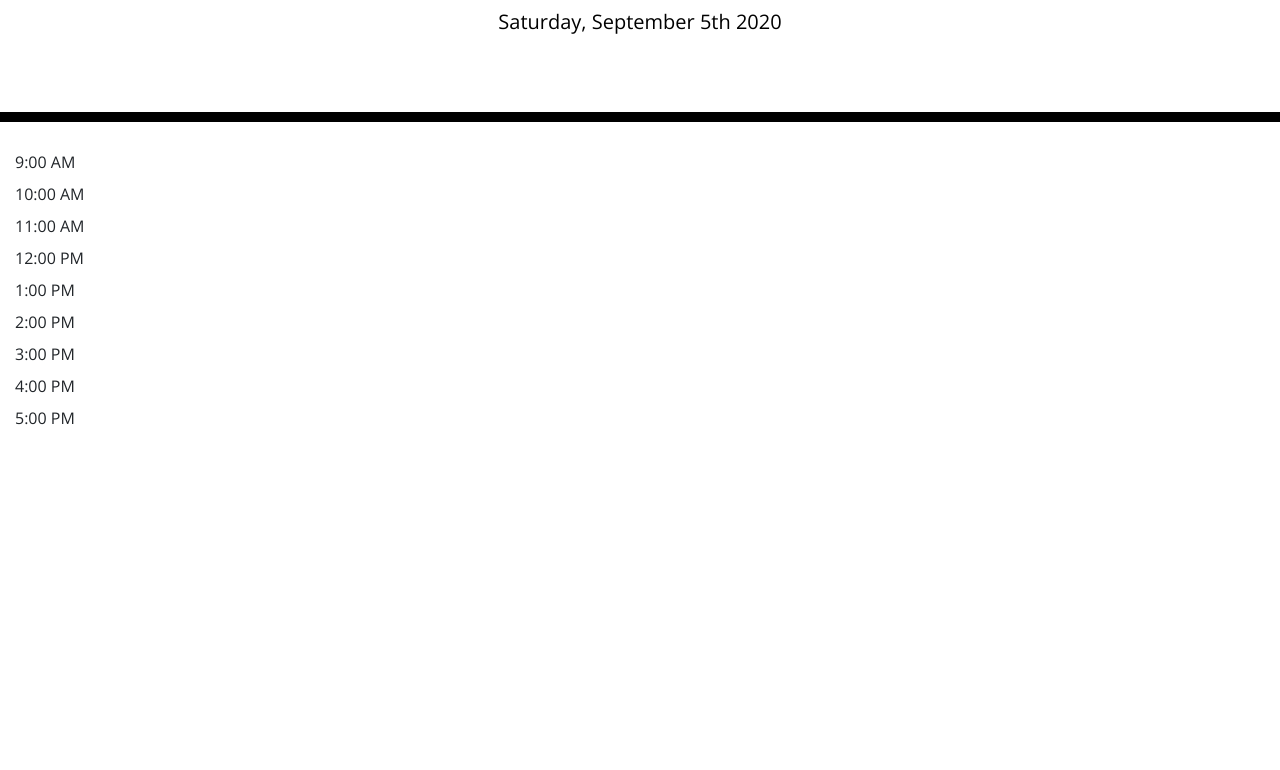
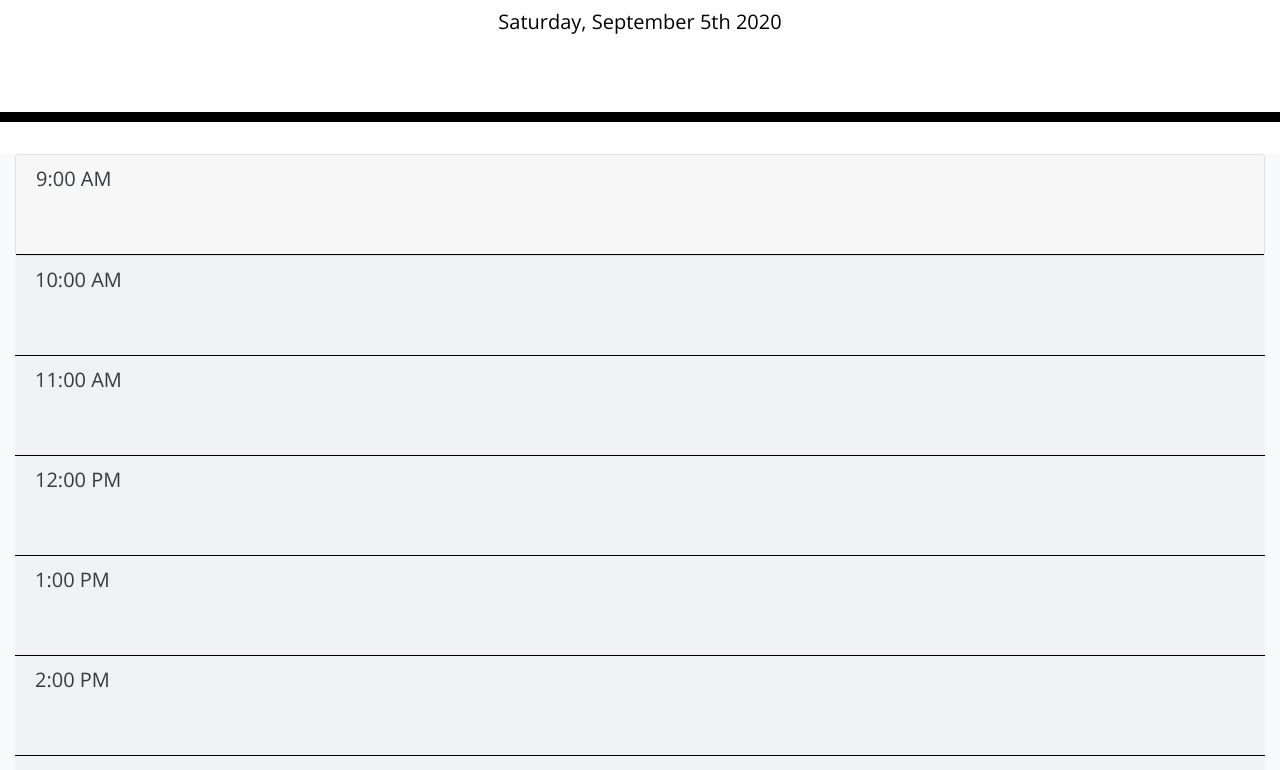
Before and after one commit to merayoussef/daily-planner, a plain HTML site: page index.html in a window 1280 px wide. Shown: the part 182-952 px from the top of the page. Drawn offline with nearby package versions, Linux system fonts and the light colour scheme.

Commit message:
styled time slots

```diff
--- a/assets/css/style.css
+++ b/assets/css/style.css
@@ -69,3 +69,9 @@ textarea{
   font-size: 20px;
   transition: all .3s ease-in-out;
 }
+
+.nine, .ten, .eleven, .twelve, .one, .two, .three, .four {
+  min-height: 100px;
+  widows: 100%;
+  border-bottom: 1px solid black;
+}
--- a/assets/javascript/javascript.js
+++ b/assets/javascript/javascript.js
@@ -2,3 +2,13 @@
 var nowMoment = moment();
 var displayDate = document.getElementById('currentDay');
 displayDate.innerHTML = nowMoment.format("dddd, MMMM Do YYYY")
+
+
+var tasks = {};
+
+var createTask = function(){
+    var taskText = document.createElement("li")
+    var saveTask = document.createElement("button")
+
+    taskText.appendChild("nine")
+}
--- a/index.html
+++ b/index.html
@@ -28,17 +28,19 @@
       <p class="lead">A simple calendar app for scheduling your work day</p>
       <p id="currentDay" class="lead"></p>
     </header>
-    <div class="container col min-vh-100 no-gutters">
+    <div class="container col-12 bg-light text-dark flex-column">
       <!-- Timeblocks go here -->
-      <p class="nine">9:00 AM</p>
-      <p class="ten">10:00 AM</p>
-      <p class="eleven">11:00 AM</p>
-      <p class="twelve">12:00 PM</p>
-      <p class="one">1:00 PM</p>
-      <p class="two">2:00 PM</p>
-      <p class="three">3:00 PM</p>
-      <p class="four">4:00 PM</p>
-      <p class="five">5:00 PM</p>
+      <div class="card">
+      <h5 class="nine card-header">9:00 AM</h5>
+      </div>
+      <h5 class="ten card-header">10:00 AM</h5>
+      <h5 class="eleven card-header">11:00 AM</h5>
+      <h5 class="twelve card-header">12:00 PM</h5>
+      <h5 class="one card-header">1:00 PM</h5>
+      <h5 class="two card-header">2:00 PM</h5>
+      <h5 class="three card-header">3:00 PM</h5>
+      <h5 class="four card-header">4:00 PM</h5>
+      <h5 class="five card-header">5:00 PM</h5>
     </div>
 
     <script src="https://cdnjs.cloudflare.com/ajax/libs/moment.js/2.27.0/moment.min.js"></script>
```
